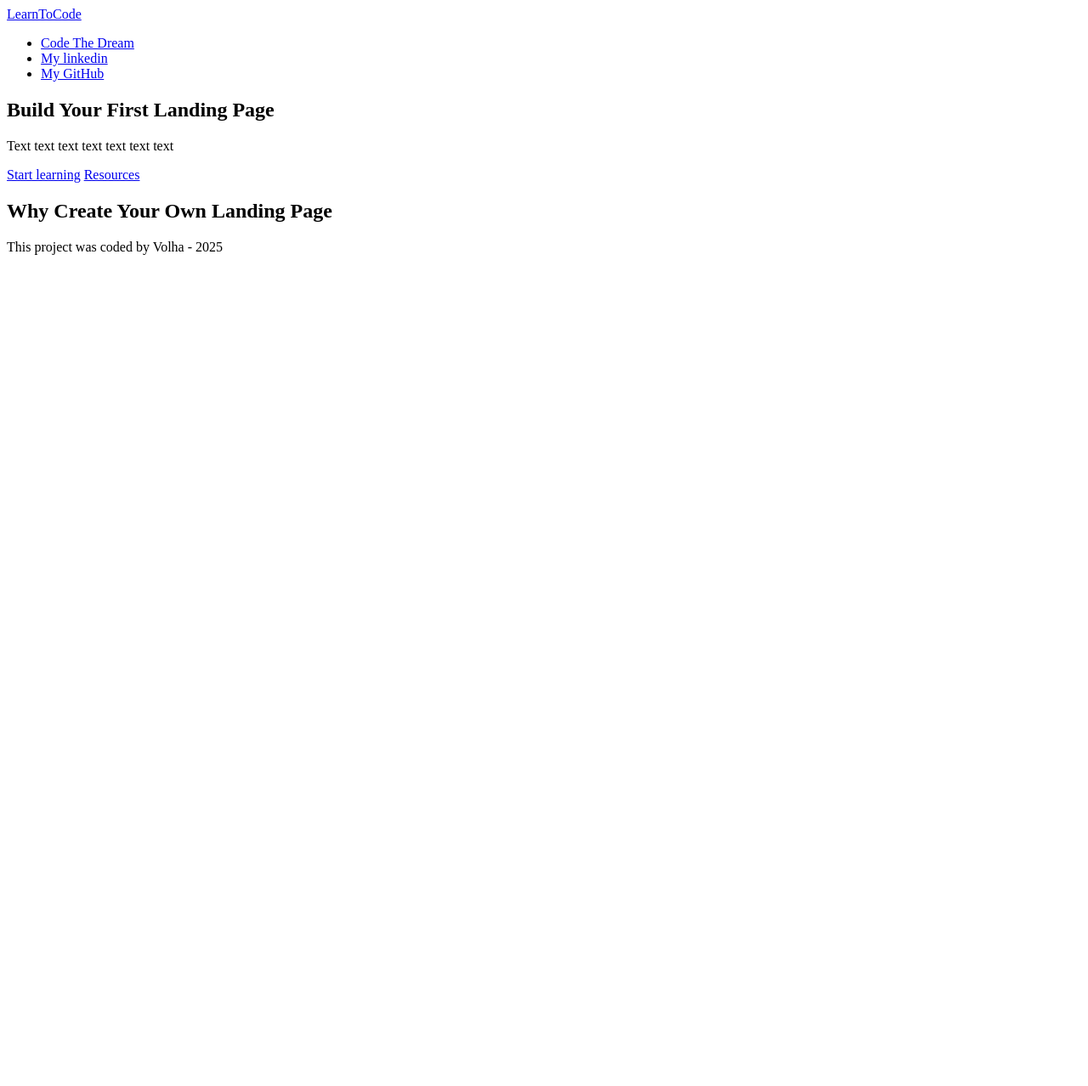
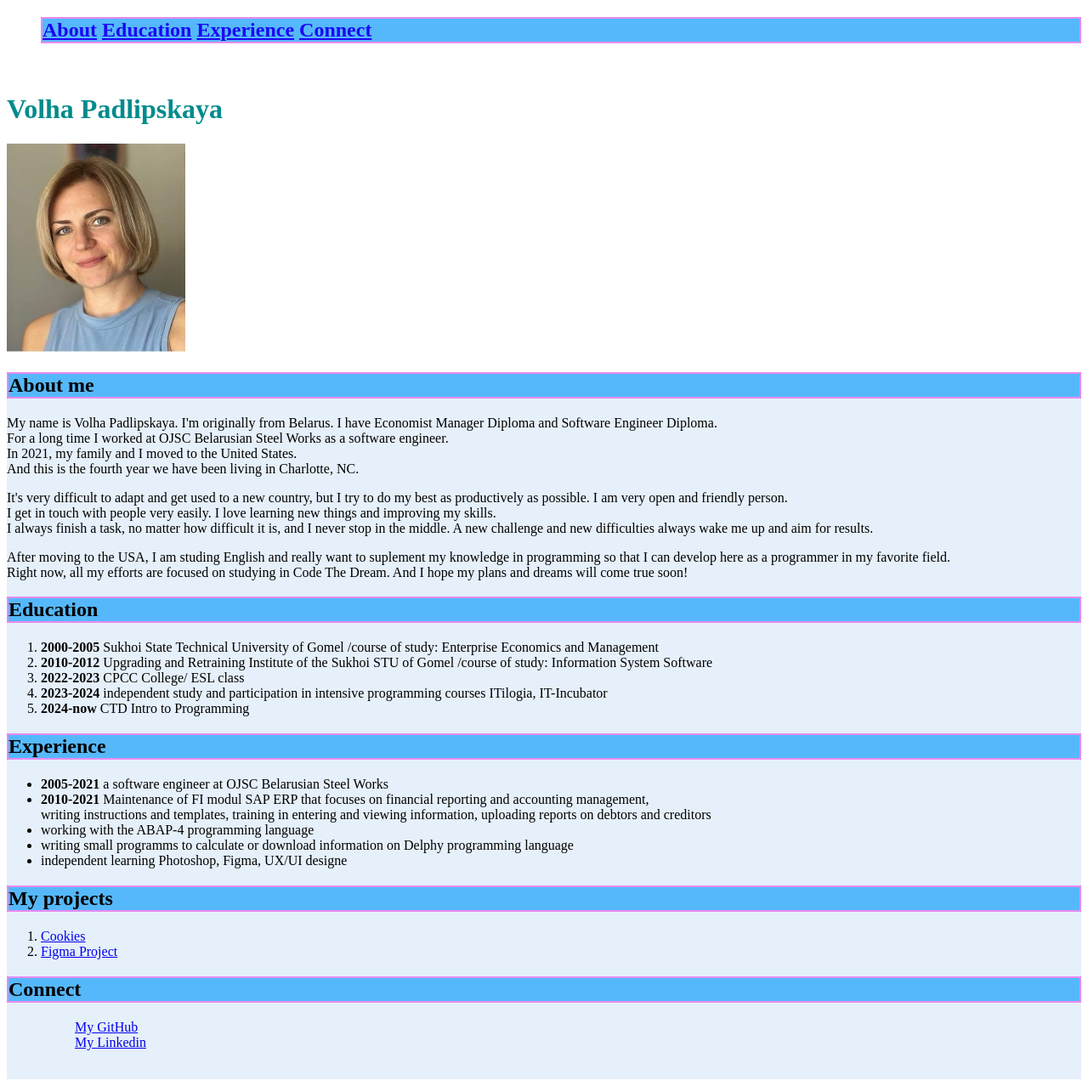
Before and after one commit to volha83/Volha-Padlipskaya-Kepler, a plain HTML site: page index.html in a window 1280 px wide. Shown: the whole page at 85% size. Before the commit the page ends 800 px from the top, so only its background shows below. Drawn offline with Linux system fonts and the light colour scheme.

Commit message:
start css

```diff
--- /dev/null
+++ b/css/index.css
@@ -0,0 +1,35 @@
+ panel{
+    background-color: steelblue;
+    text-align: justify, center;
+    size: 20px;
+    color: blue;
+    align-items: center;
+    position: fixed;
+    width: 100%;
+    top: 0;
+    left: 0;
+    font-family: sans-serif;
+    font-size: 20px;
+    justify-content: space-between;
+    margin-right: 50px;
+
+}
+
+/* .myinfo {
+    padding-top: 150px;
+  border: 20px;
+    top: 100px;
+    display:flex;
+    justify-content: space-between;
+    margin-left: 100px;
+    font-family: Arial, sans-serif;
+}  */
+
+h1{
+ font-family: serif;
+ color: darkcyan;
+}
+h2{
+          background-color: rgb(85, 184, 250);
+          border: 2px solid rgb(231, 139, 240);
+}
--- a/index.html
+++ b/index.html
@@ -1,61 +1,136 @@
 <!DOCTYPE html>
 <html lang="en">
   <head>
+    <title>Volha Padlipskaya's Portfolio</title>
     <meta charset="UTF-8" />
+    <meta name="description" content="My portfolio" />
     <meta name="viewport" content="width=device-width, initial-scale=1.0" />
-    <meta name="description" content="my first learning HTML" />
-    <meta name="keywords" content="HTML, learning, coding, web development" />
-    <meta name="author" content="Your name" />
-    <title>My test first</title>
+    <meta name="keywords" content="HTML, CSS, JavaScript" />
+    <meta name="author" content="Volha Padlipskaya" />
+    <link rel="stylesheet" href="css/index.css" />
   </head>
   <body>
-    <header>
-      <div class="container header-container">
-        <a href="/" class="logo">LearnToCode</a>
-        <nav>
+    <div class="panel">
+      <ul>
+        <h2>
+          <a href="#About" style="color: rgb(26, 6, 245)">About</a>
+          <a href="#Education" style="color: rgb(26, 6, 245)">Education</a>
+          <a href="#Experience" style="color: rgb(26, 6, 245)">Experience</a>
+          <a href="#Connect" style="color: rgb(26, 6, 245)">Connect</a>
+        </h2>
+      </ul>
+    </div>
+
+    <br />
+    <h1>Volha Padlipskaya</h1>
+
+    <img src="img/mypic.jpg" alt="My photo" width="210" height="245" />
+    <div style="background-color: rgb(230, 240, 250)">
+      <section id="About">
+        <h2>About me</h2>
+        <p>
+          My name is Volha Padlipskaya. I'm originally from Belarus. I have
+          Economist Manager Diploma and Software Engineer Diploma.
+          <br />For a long time I worked at OJSC Belarusian Steel Works as a
+          software engineer. <br />
+          In 2021, my family and I moved to the United States. <br />And this is
+          the fourth year we have been living in Charlotte, NC.
+        </p>
+
+        <p>
+          It's very difficult to adapt and get used to a new country, but I try
+          to do my best as productively as possible. I am very open and friendly
+          person.
+          <br />I get in touch with people very easily. I love learning new
+          things and improving my skills. <br />I always finish a task, no
+          matter how difficult it is, and I never stop in the middle. A new
+          challenge and new difficulties always wake me up and aim for results.
+        </p>
+        <p>
+          After moving to the USA, I am studing English and really want to
+          suplement my knowledge in programming so that I can develop here as a
+          programmer in my favorite field.
+          <br />Right now, all my efforts are focused on studying in Code The
+          Dream. And I hope my plans and dreams will come true soon!
+        </p>
+      </section>
+
+      <section id="Education">
+        <h2>Education</h2>
+        <ol>
+          <li>
+            <strong>2000-2005</strong>
+            Sukhoi State Technical University of Gomel /course of study:
+            Enterprise Economics and Management
+          </li>
+          <li>
+            <strong>2010-2012</strong>
+            Upgrading and Retraining Institute of the Sukhoi STU of Gomel
+            /course of study: Information System Software
+          </li>
+          <li><strong>2022-2023</strong> CPCC College/ ESL class</li>
+          <li>
+            <strong>2023-2024</strong> independent study and participation in
+            intensive programming courses ITilogia, IT-Incubator
+          </li>
+          <li><strong>2024-now</strong> CTD Intro to Programming</li>
+        </ol>
+      </section>
+
+      <section id="Experience">
+        <h2>Experience</h2>
         <ul>
           <li>
-              <a href="https://classes.codethedream.org/dashboard/student" target="_blank">Code The Dream</a>
+            <strong>2005-2021</strong> a software engineer at OJSC Belarusian
+            Steel Works
           </li>
           <li>
-              <a href="https://www.linkedin.com/in/volha-padlipskaya-557b56341/" target="_blank">My linkedin</a>
+            <strong>2010-2021</strong> Maintenance of FI modul SAP ERP that
+            focuses on financial reporting and accounting management, <br />
+            writing instructions and templates, training in entering and viewing
+            information, uploading reports on debtors and creditors
+          </li>
+          <li>working with the ABAP-4 programming language</li>
+          <li>
+            writing small programms to calculate or download information on
+            Delphy programming language
+          </li>
+          <li>independent learning Photoshop, Figma, UX/UI designe</li>
+        </ul>
+      </section>
+
+      <section>
+        <h2>My projects</h2>
+        <ol>
+          <li>
+            <a href="https://volha83.github.io/cookies/">Cookies</a>
           </li>
           <li>
-              <a href="https://github.com/volha83" target="_blank">My GitHub</a>
+            <a
+              href="https://www.figma.com/design/qT5HNvlFsvaJSAQIaQE4Rg/%D0%94%D0%97-%E2%84%964_%D0%90%D0%B9%D1%82%D0%B8%D0%BB%D0%BE%D0%B3%D0%B8%D1%8F-%D0%98%D0%BD%D1%82%D0%B5%D0%BD%D1%81%D0%B8%D0%B2--1---Copy-?t=vME4O6b2D0WhBuDb-0"
+              >Figma Project</a
+            >
           </li>
-          </ul>
-        </nav>
-      </div>
-    </header>
-    <main>
-
-      <section class="hero" id="hero">
-        <div class="container">
-            <h1>Build Your First Landing Page</h1>
-            <p>Text text text text text text text</p>
-            <div class="hero-buttons">
-                <a href="#steps" class="btn">Start learning</a>
-                <a href="#resources">Resources</a>
-            </div>
-        </div>
+        </ol>
       </section>
 
-      <section class="benefits" id="benefits">
-      <div class="container">
-        <h2>Why Create Your Own Landing Page</h2>
-        <div class="benefits-container">
-        <div class="benefits-card">
-        <div class="benefits-icon"></div>
+      <section id="Connect">
+        <h2>Connect</h2>
+
+        <ul>
+          <ol>
+            <a href="https://github.com/volha83" target="_blank">My GitHub</a>
+          </ol>
+          <ol>
+            <a
+              href="https://www.linkedin.com/in/volha-padlipskaya-557b56341/"
+              target="_blank"
+              >My Linkedin</a
+            >
+          </ol>
+        </ul>
+      </section>
+      <br />
     </div>
-       </div>
-
-      </div>
-          </section>
-      <section class="steps" id="steps"></section>
-      <section class="resources" id="resources"></section>
-    </main>
-    <footer>
-      <p class="footer">This project was coded by Volha - 2025</p>
-    </footer>
   </body>
 </html>
```
Also changed, not shown: img/mypic.jpg (added). Lines whose indentation alone changed are shown as unchanged.
